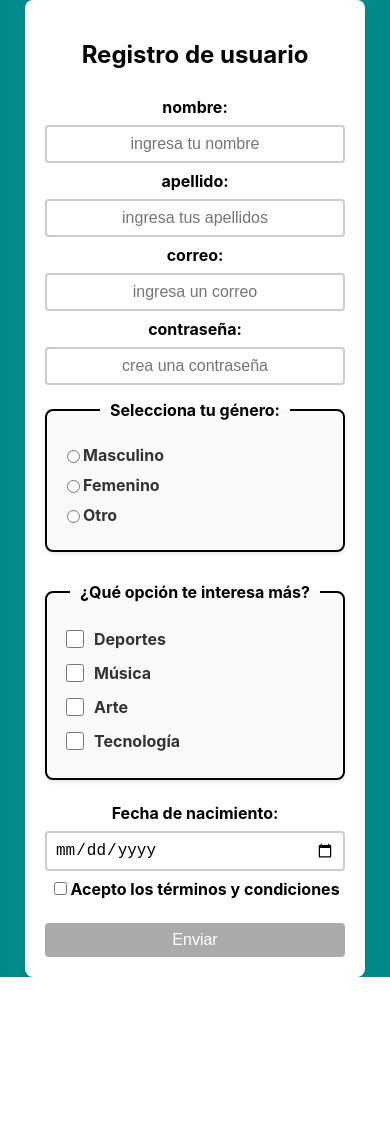
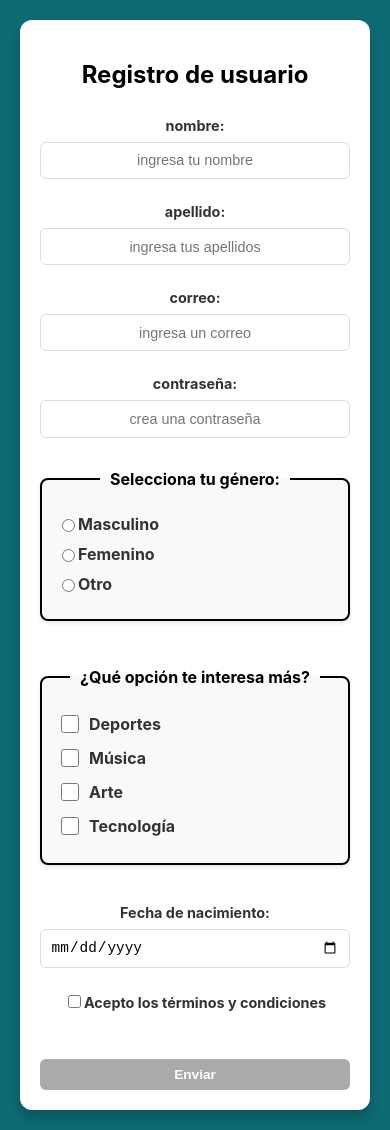
Before and after one commit to EdgarVMora/portafolio-proyectos-react, a React (Create React App) app: page / in a window 390 px wide. Before the commit the page ends 977 px from the top, so only its background shows below. Built offline with nearby package versions, Linux system fonts and the light colour scheme.

Commit message:
se corrigio conflicto con tyc

```diff
--- a/src/ejercicioCinco/ActividadCinco.jsx
+++ b/src/ejercicioCinco/ActividadCinco.jsx
@@ -13,7 +13,7 @@ const ActividadCinco = () => {
     genero: "",
     hobbies: [],
     fechaDeNacimiento: "",
-    tyc: "",
+    tyc: false,
   })
 
   const [fieldTouched, setFieldTouched] = useState({
@@ -49,7 +49,7 @@ const ActividadCinco = () => {
         } else if (!/\d/.test(value)) {
           message = "Debe contener al menos un número";
         }
-      } else if(id === "tyc") {
+      } else if(!id === "tyc") {
         message = "Debes aceptar los terminos y condiciones"
       } else if (id === "fechaDeNacimiento") {
         const selectedDate = new Date(value);
@@ -84,7 +84,7 @@ const ActividadCinco = () => {
         if (id === "tyc"){
           setFormData((prev) => ({
             ...prev,
-            acceptTerms: checked,
+            tyc: checked,
           }))
 
         } else {
--- a/src/ejercicioCinco/actividadCinco.css
+++ b/src/ejercicioCinco/actividadCinco.css
@@ -1,42 +1,61 @@
+
 .contenedor_login {
   display: flex;
   justify-content: center;
   align-items: center;
-    background-color:darkcyan;
+  min-height: 100vh;
+  background-color: #0d6b73;
+  padding: 20px;
+  box-sizing: border-box;
+}
 
-}
 
 .estructura_login {
   background: white;
-    padding: 20px;
-    width: 300px;
+  padding: 30px;
+  width: 90%;
+  max-width: 400px;
   display: flex;
   flex-direction: column;
-    border-radius: 8px;
-    box-shadow: 0 4px 6px rgba(0, 0, 0, 0.1);
+  border-radius: 12px;
+  box-shadow: 0 8px 12px rgba(0, 0, 0, 0.2);
+  transition: transform 0.3s ease, box-shadow 0.3s ease;
 }
+
+.estructura_login:hover {
+  transform: translateY(-5px);
+  box-shadow: 0 12px 18px rgba(0, 0, 0, 0.25);
+}
+
 
 .campo {
   display: flex;
   flex-direction: column;
+  margin-bottom: 1rem;
 }
 
 label {
   font-weight: bold;
   margin-bottom: 0.5rem;
-    margin-top: 0.5rem;
+  font-size: 1rem;
+  color: #333;
 }
 
-
 input {
-    padding: 0.5rem;
+  padding: 0.75rem;
   font-size: 1rem;
-    border: 2px solid #ccc;
-    border-radius: 4px;
-    transition: border-color 0.3s ease;
+  border: 1px solid #ddd;
+  border-radius: 6px;
+  transition: border-color 0.3s ease, box-shadow 0.3s ease;
 }
 
+input:focus {
+  border-color: #0d6b73;
+  box-shadow: 0 0 5px rgba(13, 107, 115, 0.3);
+  outline: none;
+}
 
+/* Errores */
 input.rojo {
   border-color: red;
 }
@@ -45,23 +64,25 @@
   border-color: green;
 }
 
-  .error{
+.error {
   color: red;
   font-style: italic;
-    font-size: 0.8rem;
+  font-size: 0.85rem;
   margin-top: 0.5rem;
 }
 
+
 button {
-    margin-top: 1rem;
-    padding: 0.5rem;
+  margin-top: 1.5rem;
+  padding: 0.75rem;
   font-size: 1rem;
-    background-color: #007bff;
+  font-weight: bold;
+  background-color: #0d6b73;
   color: white;
   border: none;
-    border-radius: 4px;
+  border-radius: 6px;
   cursor: pointer;
-    transition: background-color 0.3s ease;
+  transition: background-color 0.3s ease, transform 0.2s ease;
 }
 
 button:disabled {
@@ -70,5 +91,35 @@
 }
 
 button:not(:disabled):hover {
-    background-color: #0056b3;
+  background-color: #084f58;
+  transform: translateY(-2px);
 }
+
+
+@media (max-width: 768px) {
+  .estructura_login {
+      padding: 20px;
+      width: 100%;
+  }
+
+  button {
+      font-size: 0.9rem;
+      padding: 0.65rem;
+  }
+}
+
+@media (max-width: 480px) {
+  label {
+      font-size: 0.9rem;
+  }
+
+  input {
+      font-size: 0.9rem;
+      padding: 0.6rem;
+  }
+
+  button {
+      font-size: 0.85rem;
+      padding: 0.5rem;
+  }
+}
```
Lines whose indentation alone changed are shown as unchanged.
